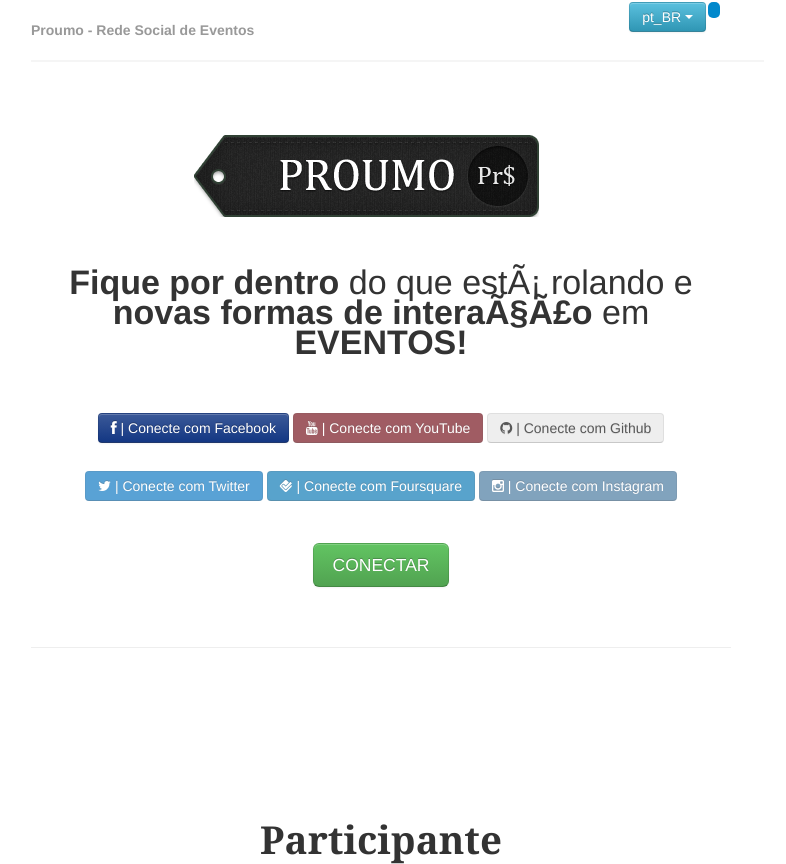
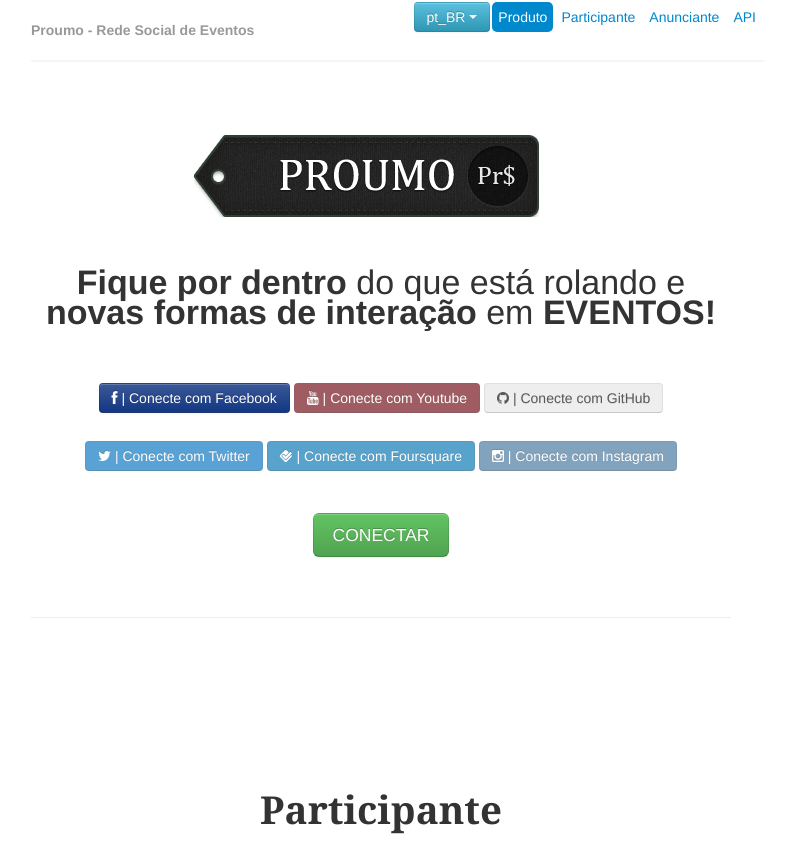
Before and after one commit to Proumo/Proumo-Landing, a PHP site: page / in a window 1280 px wide. Shown: the top 864 px of the page, without its empty margins (259-1045 px from the left). Run offline with PHP 8.4, Linux system fonts and the light colour scheme.

Commit message:
Refatoração do commit errado do Andre

```diff
--- a/assets/css/app_estilos/style_geral.css
+++ b/assets/css/app_estilos/style_geral.css
@@ -99,6 +99,10 @@ h3.muted {
 	font-size: 14px;
 }
 
+#marketing-anunciante p, #marketing-participante p, #marketing-api p {
+	text-align: justify;
+}
+
 /* MARGIN 40% EM MOBILES
 
 .marketing .row-fluid {
--- a/index.html
+++ b/index.html
@@ -37,10 +37,10 @@
       <nav id="nav" class="navbar-fixed-top row-fluid" ng-controller="navController">
         <div class="masthead span7">
           <ul class="nav nav-pills pull-right">
-            <li class="active"><a href="#marketing-produto"> {{ txt_produto }} </a></li>
-            <li><a href="#marketing-participante"> {{ txt_participante }} </a></li>
-            <li><a href="#marketing-anunciante"> {{ txt_anunciante }} </a></li>
-            <li><a href="#marketing-api"> {{ txt_api }} </a></li>
+            <li class="active"><a href="#marketing-produto"> {{ nav_produto }} </a></li>
+            <li><a href="#marketing-participante"> {{ nav_participante }} </a></li>
+            <li><a href="#marketing-anunciante"> {{ nav_anunciante }} </a></li>
+            <li><a href="#marketing-api"> {{ nav_api }} </a></li>
           </ul>
 
           <div id="btn_internacional" class="btn-group">
@@ -57,33 +57,36 @@
           </div>
           <!--<button  class="btn btn-info"><i class="icon-search"></i> pt_BR</button>-->
 
-          <h3 class="muted">Proumo - Rede Social de Eventos</h3>
+          <h3 class="muted"> {{ mini_lead }} </h3>
         </div>
       </nav>
 
-      <header id="marketing-produto">
+      <header id="marketing-produto" ng-controller="headerController">
         <div class="jumbotron">
           <div class="row">
             <img src="assets/img/logo.png">
           </div>
 
-          <p class="lead"><strong>Fique por dentro</strong> do que estÃ¡ rolando e <strong>novas formas de interaÃ§Ã£o</strong> em <strong>EVENTOS!</strong></p>
+          <p class="lead">
+              <strong>{{ lead_part1 }}</strong> {{ lead_part2 }} <strong>{{ lead_part3 }}</strong>
+              {{ lead_part4 }} <strong>{{ lead_part5 }}</strong>
+          </p>
 
           <div id="btns_sociais">
             <div id='sociais_1' class="row-fluid">
-              <button class="btn btn-facebook"><i class="icon-facebook"></i> | Conecte com Facebook</button>
-              <button class="btn btn-youtube disabled"><i class="icon-youtube"></i> | Conecte com YouTube</button>
-              <button class="btn btn-github disabled"><i class="icon-github"></i> | Conecte com Github</button>
+              <button class="btn btn-facebook"><i class="icon-facebook"></i> | {{ btn_facebook }} </button>
+              <button class="btn btn-youtube disabled"><i class="icon-youtube"></i> | {{ btn_youtube }} </button>
+              <button class="btn btn-github disabled"><i class="icon-github"></i> | {{ btn_github }} </button>
             </div>
 
             <div id='sociais_2' class="row-fluid">
-              <button class="btn btn-twitter disabled"><i class="icon-twitter"></i> | Conecte com Twitter</button>
-              <button class="btn btn-foursquare disabled"><i class="icon-foursquare"></i> | Conecte com Foursquare</button>
-              <button class="btn btn-instagram disabled"><i class="icon-instagram"></i> | Conecte com Instagram</button>
+              <button class="btn btn-twitter disabled"><i class="icon-twitter"></i> | {{ btn_twitter }} </button>
+              <button class="btn btn-foursquare disabled"><i class="icon-foursquare"></i> | {{ btn_foursquare }} </button>
+              <button class="btn btn-instagram disabled"><i class="icon-instagram"></i> | {{ btn_instagram }} </button>
             </div>
           </div>
 
-          <a id='conectar' class="btn btn-large btn-success" href="">CONECTAR</a>
+          <a id='conectar' class="btn btn-large btn-success" href=""> {{ btn_conectar }} </a>
         </div>
 
         <hr>
```
